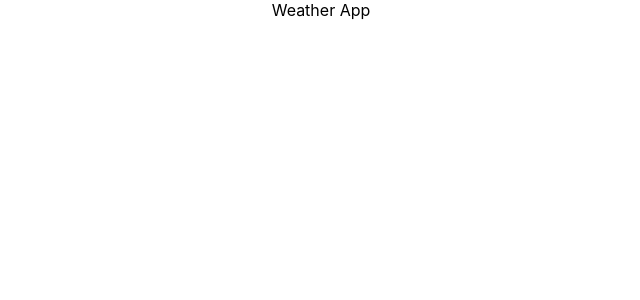
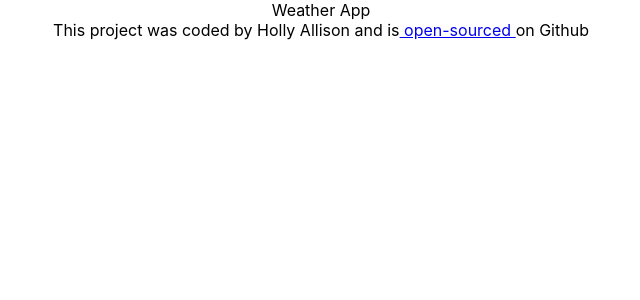
Before and after one commit to hollyallison/react-weather, a React (Create React App) app: page / in a window 1280 px wide. Shown: the top 300 px of the page, without its empty margins (319-959 px from the left). Built offline with nearby package versions, Linux system fonts and the light colour scheme.

Commit message:
added github repo url

```diff
--- a/src/App.js
+++ b/src/App.js
@@ -1,9 +1,11 @@
 import './App.css';
 
-function App() {
-  return (
-    <div className="App">Weather App</div>
-  );
+export default function App() {
+  return ( <div className="App"> Weather App
+ <footer>
+  This project was coded by Holly Allison and is
+  <a href="https://github.com/hollyallison/react-weather" target="_blank"> open-sourced </a>on Github
+  </footer>
+
+</div>  );
 }
-
-export default App;
```
